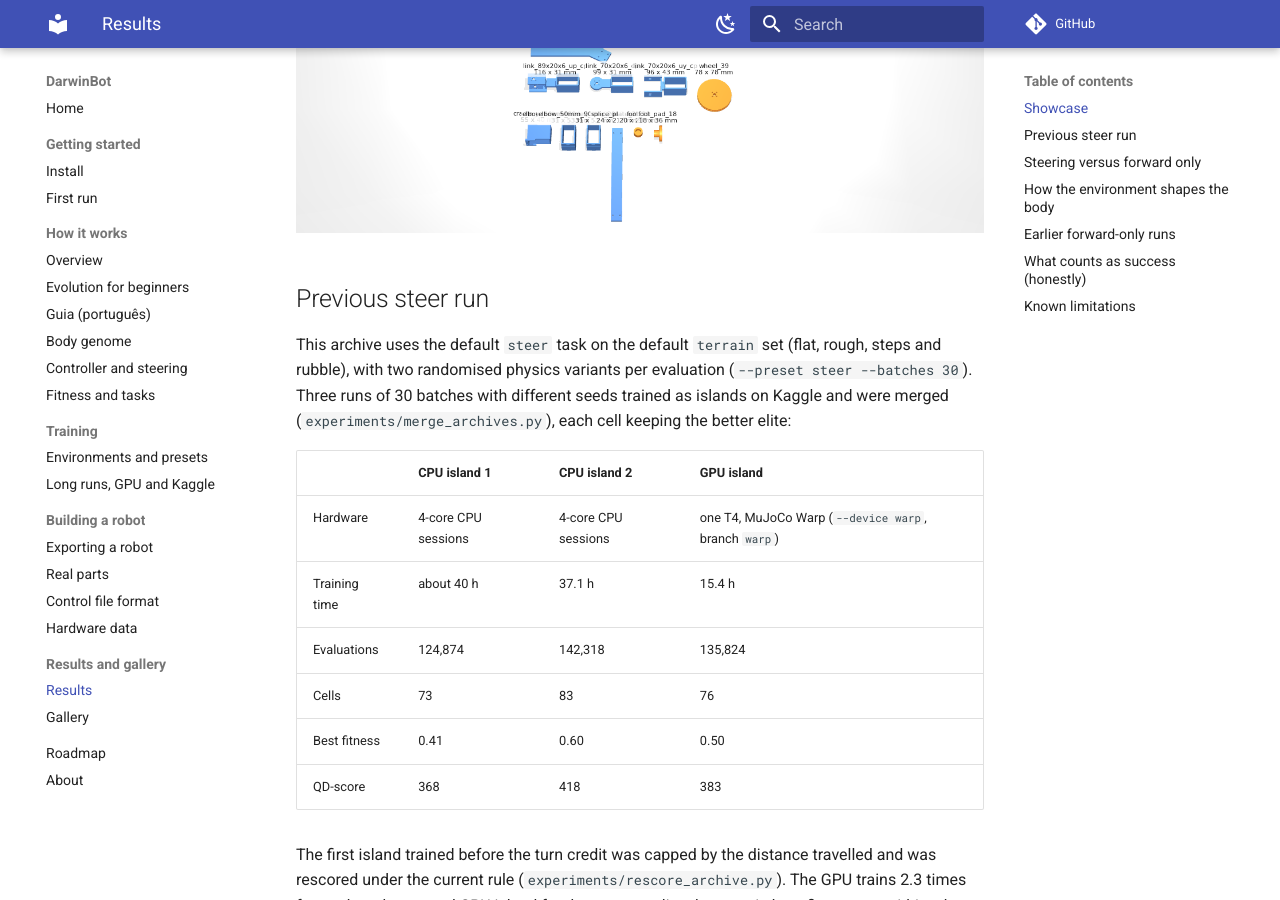
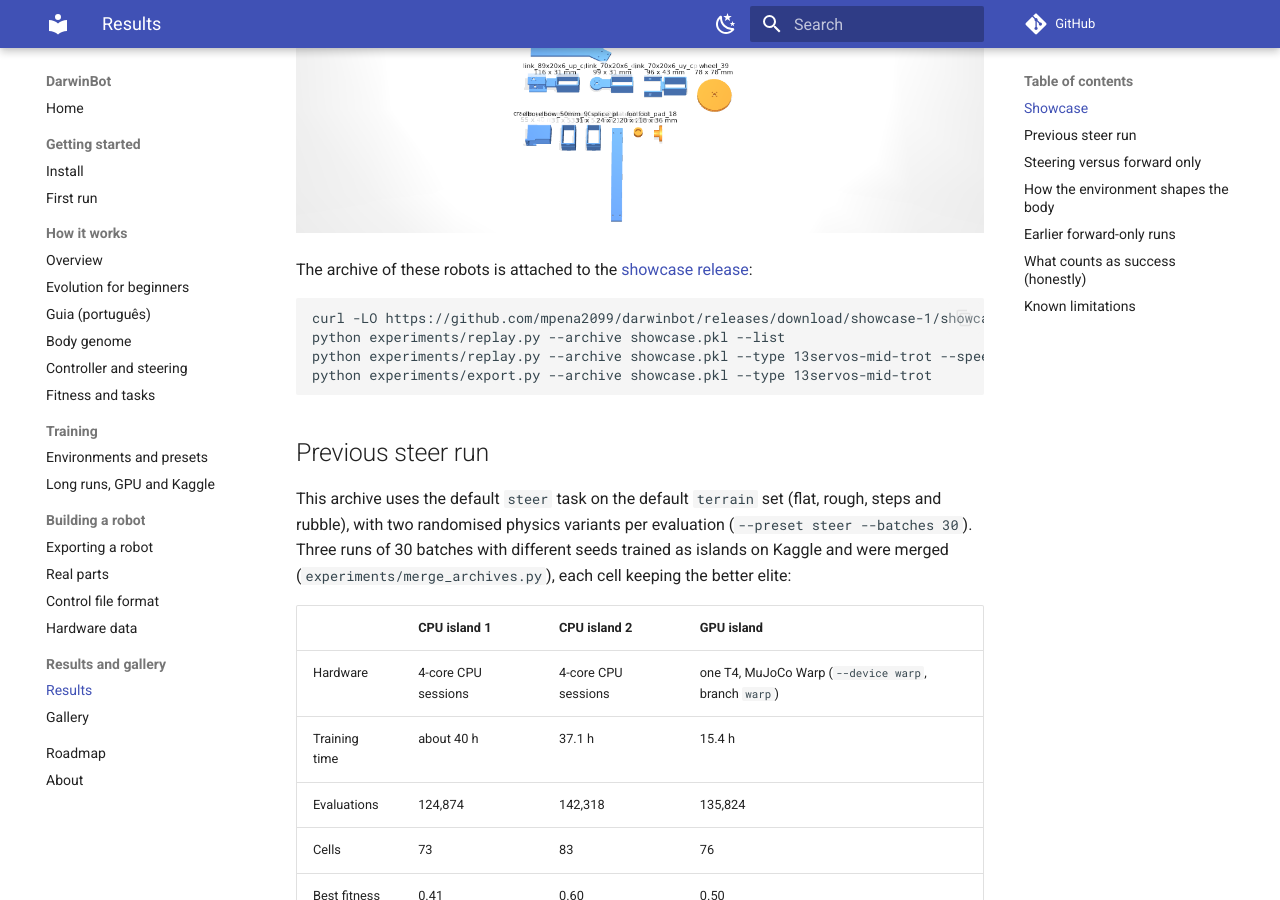
Before and after one commit to mpena2099/darwinbot, an MkDocs documentation site: the page built from docs/results.md, in a window 1280 px wide and 900 px high, scrolled down 1457 px. Built offline with MkDocs 1.6.1 and Material for MkDocs 9.7.7, drawn with Linux system fonts in a browser that asks for light colours; comment, search, counter and statistics services are not loaded.

Commit message:
Showcase archive: download link and replay commands

````diff
--- a/docs/results.md
+++ b/docs/results.md
@@ -28,6 +28,16 @@ early.
 ![Evolved body plans](img/robots.png)
 
 ![Printable parts of the best robot](img/parts.png)
+
+The archive of these robots is attached to the
+[showcase release](https://github.com/mpena2099/darwinbot/releases/tag/showcase-1):
+
+```bash
+curl -LO https://github.com/mpena2099/darwinbot/releases/download/showcase-1/showcase.pkl
+python experiments/replay.py --archive showcase.pkl --list
+python experiments/replay.py --archive showcase.pkl --type 13servos-mid-trot --speed 0.5
+python experiments/export.py --archive showcase.pkl --type 13servos-mid-trot
+```
 
 ## Previous steer run
 
````
Also changed, not shown: README.md (+8 -0 lines).
